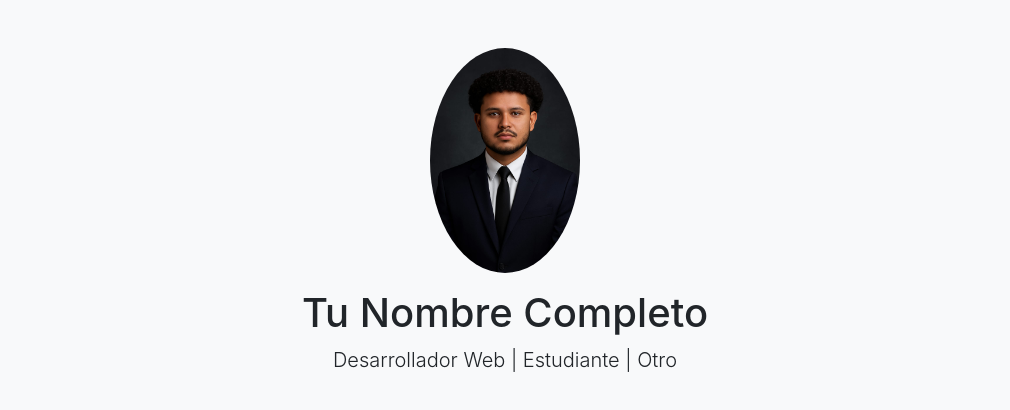
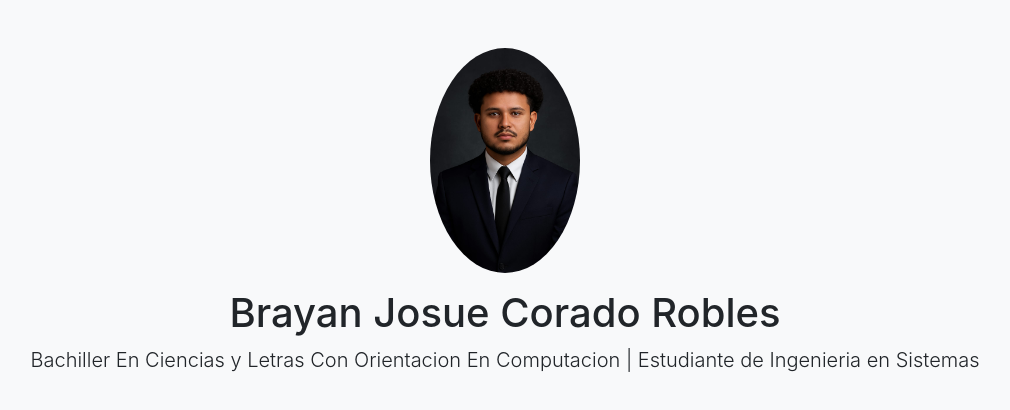
Before and after one commit to BJCorado/Mi-Hoja-De-Vida, a React (Create React App) app: page / in a window 1280 px wide. Shown: the top 410 px of the page, without its empty margins (135-1145 px from the left). Built offline with nearby package versions, Linux system fonts and the light colour scheme.

Commit message:
agregue mi nombre completo en header

```diff
--- a/src/components/Header.js
+++ b/src/components/Header.js
@@ -4,8 +4,8 @@ const Header = () => {
   return (
     <header className="text-center p-5 bg-light">
       <img src="/mi foto.jpg" alt="Foto personal" className="rounded-circle mb-3" width="150" />
-      <h1>Tu Nombre Completo</h1>
-      <p className="lead">Desarrollador Web | Estudiante | Otro</p>
+      <h1>Brayan Josue Corado Robles</h1>
+      <p className="lead">Bachiller En Ciencias y Letras Con Orientacion En Computacion | Estudiante de Ingenieria en Sistemas</p>
     </header>
   );
 };
```
